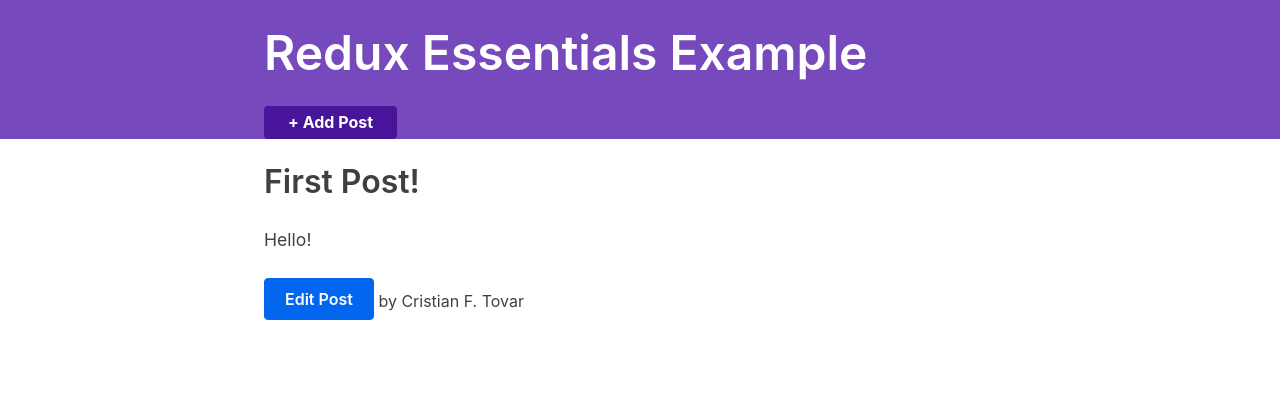
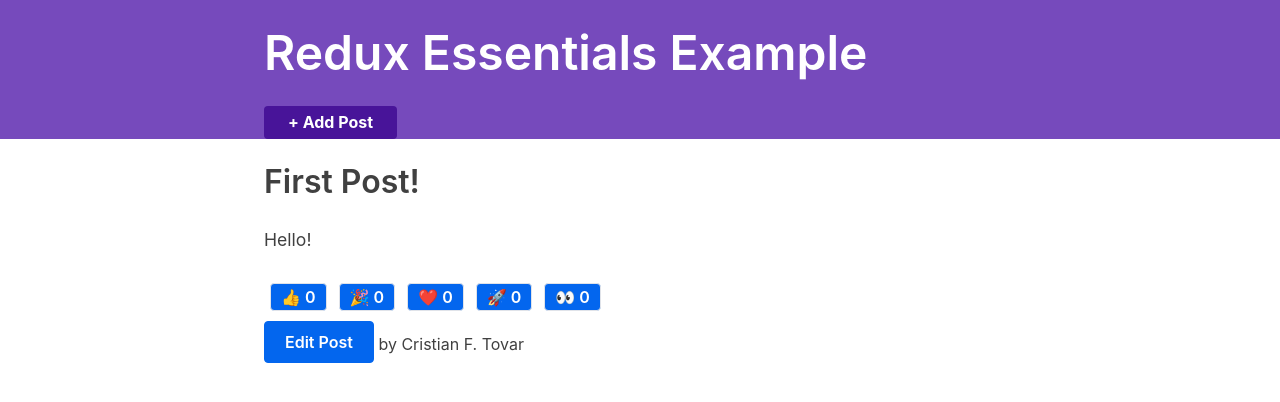
Before and after one commit to arepaFlipper/TODO_redux, a React (Vite) app: page /posts/1 in a window 1280 px wide. Shown: the top 402 px of the page. Built offline with nearby package versions, Linux system fonts and the light colour scheme.

Commit message:
ℹ️part4>Post Reaction Buttons

```diff
--- a/src/features/posts/PostsList.jsx
+++ b/src/features/posts/PostsList.jsx
@@ -2,6 +2,7 @@
 import { PostAuthor } from "./PostAuthor";
 import { useSelector } from "react-redux";
 import { Link } from "react-router-dom";
+import { ReactionButtons } from "./ReactionButtons";
 
 export const PostsList = () => {
   const posts = useSelector(state => state.posts);
@@ -11,6 +12,7 @@
       <article className="post-excerpt" key={post.id} >
         <h3>{post.title}</h3>
         <p className="post-content">{post.content.substring(0, 100)}</p>
+        <ReactionButtons post={post} />
         <Link to={`/posts/${post.id}`} className="button muted-button">
           View Post
         </Link>
--- /dev/null
+++ b/src/features/posts/ReactionButtons.jsx
@@ -0,0 +1,31 @@
+import React from "react";
+import { useDispatch } from "react-redux";
+import { reactionAdded } from "./postsSlice";
+
+const reactionEmoji = {
+  thumbsUp: '👍',
+  hooray: '🎉',
+  heart: '❤️',
+  rocket: '🚀',
+  eyes: '👀'
+}
+
+export const ReactionButtons = ({ post }) => {
+  const dispatch = useDispatch();
+  const ReactionButtons = Object.entries(reactionEmoji).map(([name, emoji]) => {
+    return (
+      <button
+        key={name}
+        type="button"
+        className="mutted-button reaction-button"
+        onClick={() => {
+          dispatch(reactionAdded({ postId: post.id, reaction: name }))
+        }}
+      >
+        {emoji} {post.reactions[name]}
+      </button>
+    );
+  });
+  return <div>{ReactionButtons}</div>
+
+}
--- a/src/features/posts/SinglePostPage.jsx
+++ b/src/features/posts/SinglePostPage.jsx
@@ -2,6 +2,7 @@
 import { useSelector } from "react-redux";
 import { Link } from "react-router-dom";
 import { PostAuthor } from "./PostAuthor";
+import { ReactionButtons } from "./ReactionButtons";
 
 export const SinglePostPage = ({ match }) => {
   const { postId } = match.params;
@@ -18,6 +19,7 @@
           <>
             <h2>{post.title}</h2>
             <p className="post-content">{post.content}</p>
+            <ReactionButtons post={post} />
             <Link to={`/editPost/${post.id}`} className="button">
               Edit Post
             </Link>
--- a/src/features/posts/postsSlice.js
+++ b/src/features/posts/postsSlice.js
@@ -1,5 +1,4 @@
-import { createSlice, nanoid } from "@reduxjs/toolkit";
-
+import { createSlice, nanoid } from '@reduxjs/toolkit'
 import { sub } from 'date-fns'
 
 const initialState = [
@@ -9,6 +8,13 @@
     content: 'Hello!',
     user: 0,
     date: sub(new Date(), { minutes: 10 }).toISOString(),
+    reactions: {
+      thumbsUp: 0,
+      hooray: 0,
+      heart: 0,
+      rocket: 0,
+      eyes: 0,
+    },
   },
   {
     id: '2',
@@ -16,6 +22,13 @@
     content: 'More text',
     user: 2,
     date: sub(new Date(), { minutes: 5 }).toISOString(),
+    reactions: {
+      thumbsUp: 0,
+      hooray: 0,
+      heart: 0,
+      rocket: 0,
+      eyes: 0,
+    },
   },
 ]
 
@@ -34,12 +47,25 @@
             date: new Date().toISOString(),
             title,
             content,
-            user: userID,
-          }
-        })
+            user: userId,
+            reactions: {
+              thumbsUp: 0,
+              hooray: 0,
+              heart: 0,
+              rocket: 0,
+              eyes: 0,
+            },
+          },
+        });
+      },
+    },
+    reactionAdded: (state, { payload }) => {
+      const { postId, reaction } = payload
+      const existingPost = state.find(post => post.id === postId)
+      if (existingPost) {
+        existingPost.reactions[reaction]++
       }
     },
-
     postUpdated: (state, { payload }) => {
       const existingPost = state.find(({ id }) => id === payload.id)
       if (existingPost) {
@@ -50,5 +76,5 @@
   },
 })
 
-export const { postAdded, postUpdated } = postsSlice.actions;
+export const { postAdded, postUpdated, reactionAdded } = postsSlice.actions;
 export default postsSlice.reducer;
```
